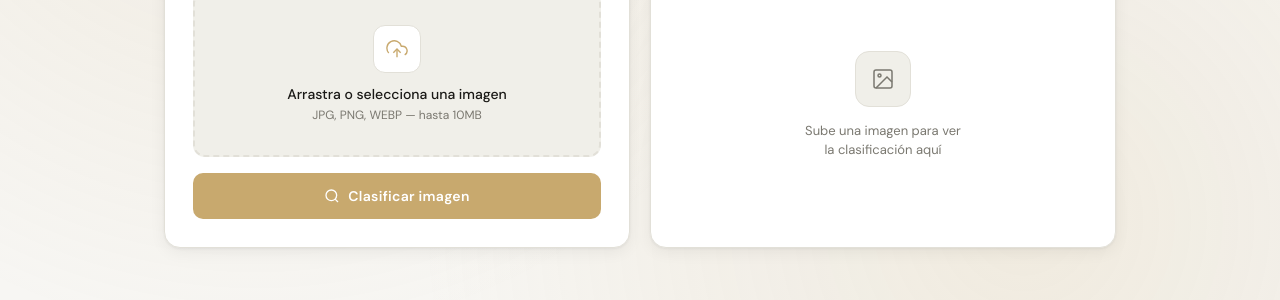
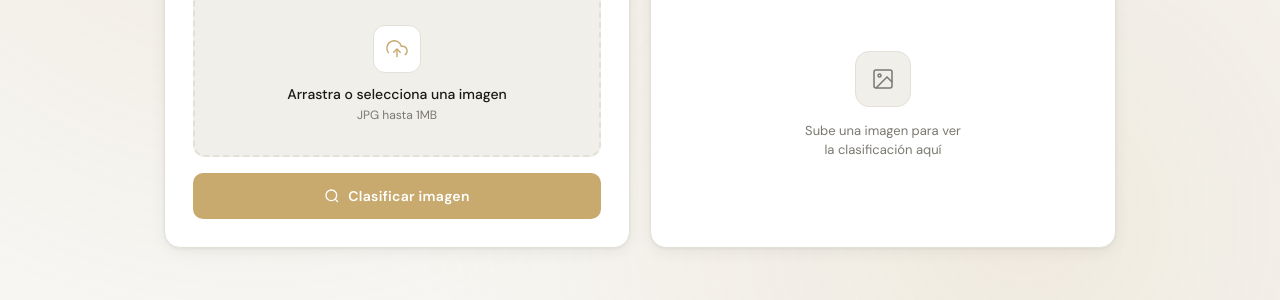
Before and after one commit to Omalicp/clasificador-imagenes, a Flask app: page / in a window 1280 px wide. Shown: the part 420-720 px from the top of the page. Run offline with Flask 3, Linux system fonts and the light colour scheme.

Commit message:
confianza con 4 decimales

```diff
--- a/templates/index.html
+++ b/templates/index.html
@@ -562,7 +562,7 @@
               <svg viewBox="0 0 24 24"><polyline points="16 16 12 12 8 16"/><line x1="12" y1="12" x2="12" y2="21"/><path d="M20.39 18.39A5 5 0 0 0 18 9h-1.26A8 8 0 1 0 3 16.3"/></svg>
             </div>
             <p class="upload-label">Arrastra o selecciona una imagen</p>
-            <p class="upload-sub">JPG, PNG, WEBP — hasta 10MB</p>
+            <p class="upload-sub">JPG hasta 1MB</p>
           </div>
 
           <div id="preview-container">
@@ -686,7 +686,7 @@
 
       document.getElementById('result-class').textContent = prediction.charAt(0).toUpperCase() + prediction.slice(1);
 
-      const pct = Math.round(confidence * 100);
+      const pct = (confidence * 100).toFixed(4);
       document.getElementById('confidence-value').textContent = pct + '%';
 
       setTimeout(() => {
```
